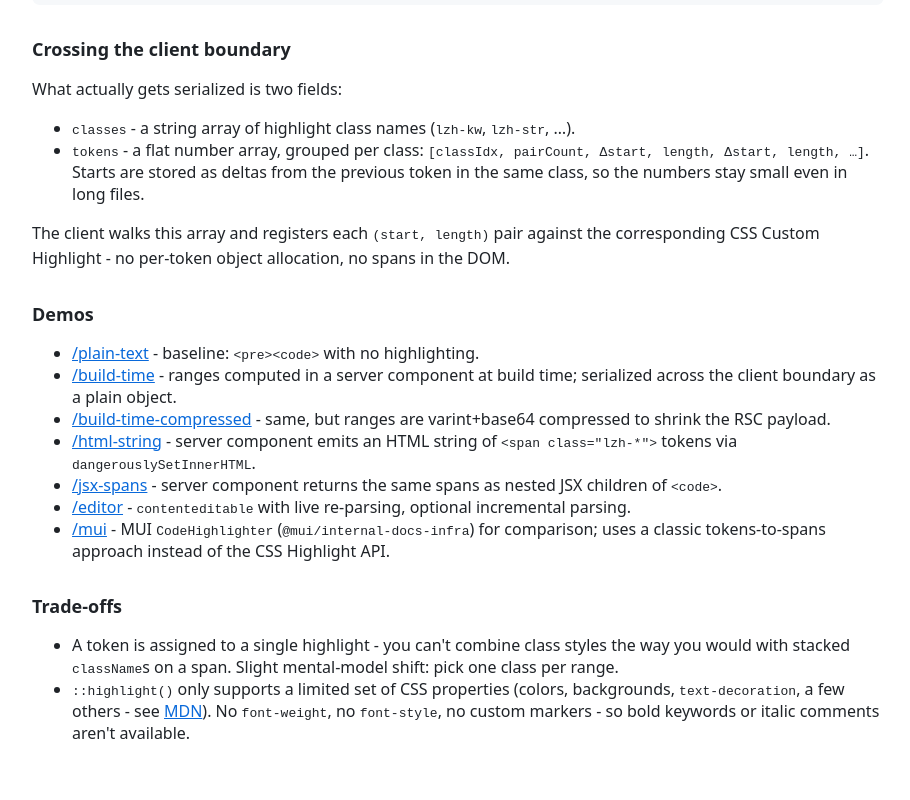
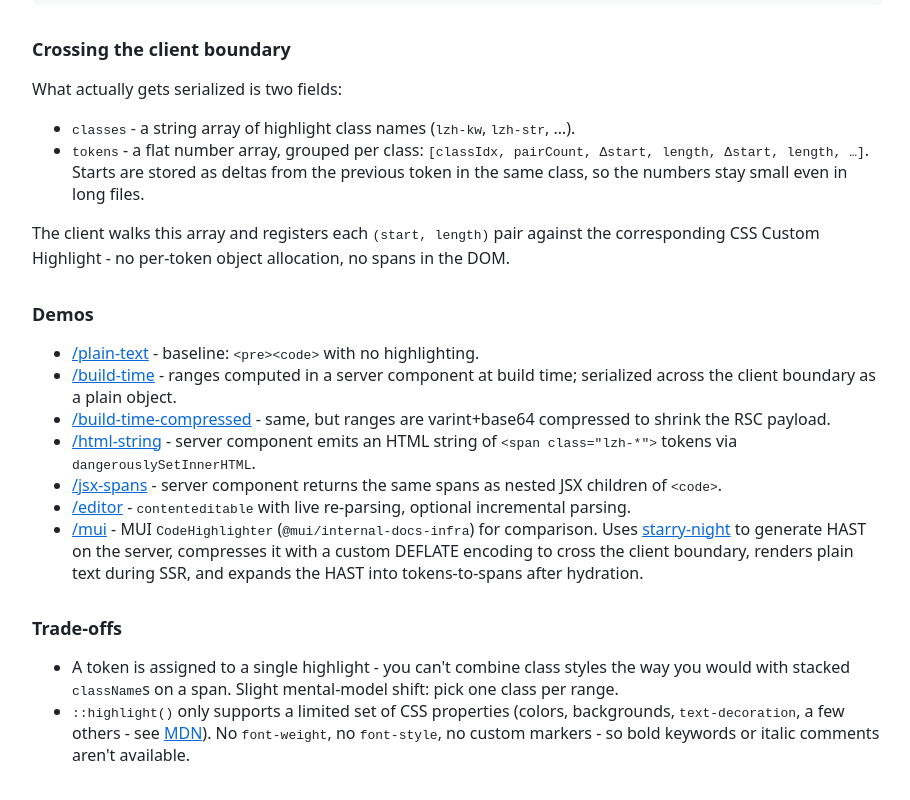
Before and after one commit to Janpot/css-highlights-experiments, a Next.js app: page / in a window 1280 px wide. Shown: the part 999-1799 px from the top of the page, without its empty margins (182-1092 px from the left). Built offline with nearby package versions, Linux system fonts and the light colour scheme.

Commit message:
Update page.tsx

```diff
--- a/app/page.tsx
+++ b/app/page.tsx
@@ -115,8 +115,17 @@ export default function Home() {
         </li>
         <li>
           <a href="/mui">/mui</a> - MUI <code>CodeHighlighter</code> (
-          <code>@mui/internal-docs-infra</code>) for comparison; uses a classic
-          tokens-to-spans approach instead of the CSS Highlight API.
+          <code>@mui/internal-docs-infra</code>) for comparison. Uses{" "}
+          <a
+            href="https://github.com/wooorm/starry-night"
+            target="_blank"
+            rel="noopener noreferrer"
+          >
+            starry-night
+          </a>{" "}
+          to generate HAST on the server, compresses it with a custom DEFLATE
+          encoding to cross the client boundary, renders plain text during
+          SSR, and expands the HAST into tokens-to-spans after hydration.
         </li>
       </ul>
 
```
